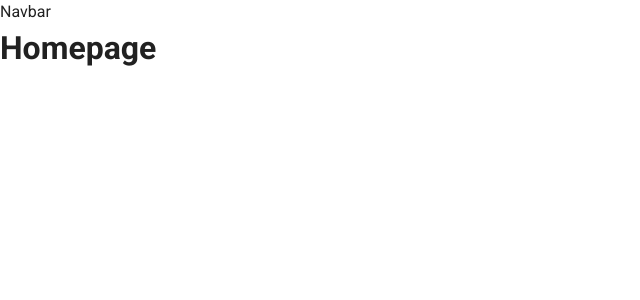
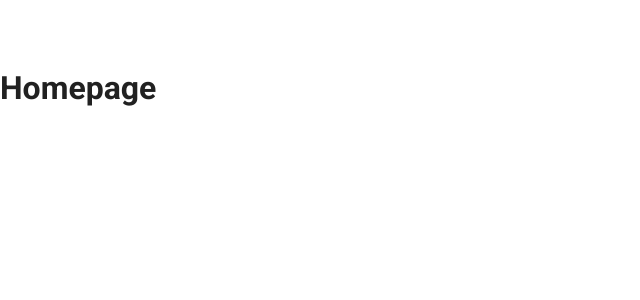
Before and after one commit to crhwebdev-courses/todo-ninja, a Vue app: page / in a window 1280 px wide. Shown: the top 300 px of the page, without its empty margins (0-640 px from the left). Built offline with nearby package versions, Linux system fonts and the light colour scheme.

Commit message:
Create a basic toolbar within Navbar

```diff
--- a/src/components/Navbar.vue
+++ b/src/components/Navbar.vue
@@ -1,5 +1,7 @@
 <template>
-  <div>Navbar</div>
+  <nav>
+    <v-toolbar flat app></v-toolbar>
+  </nav>
 </template>
 
 <script>
```
